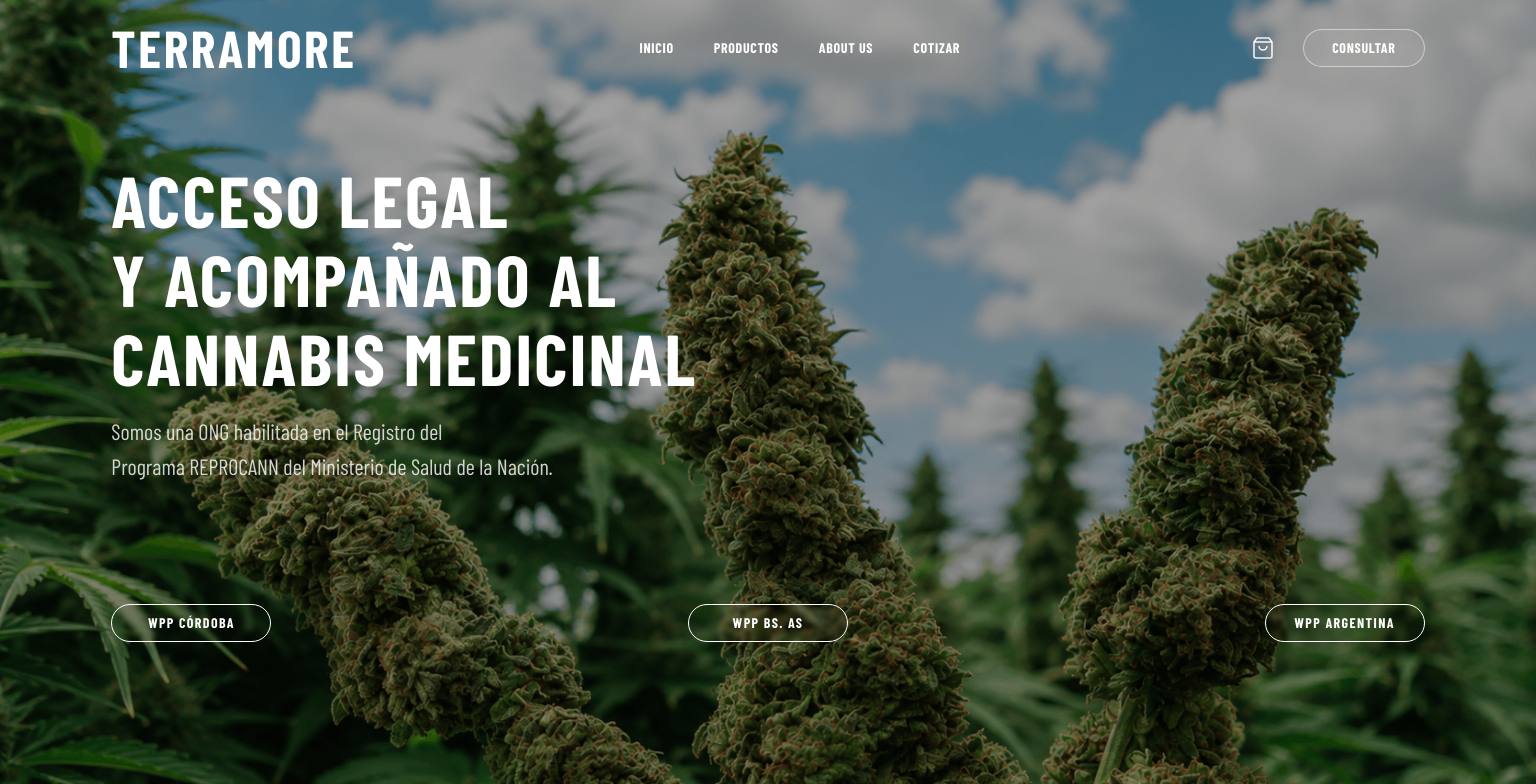
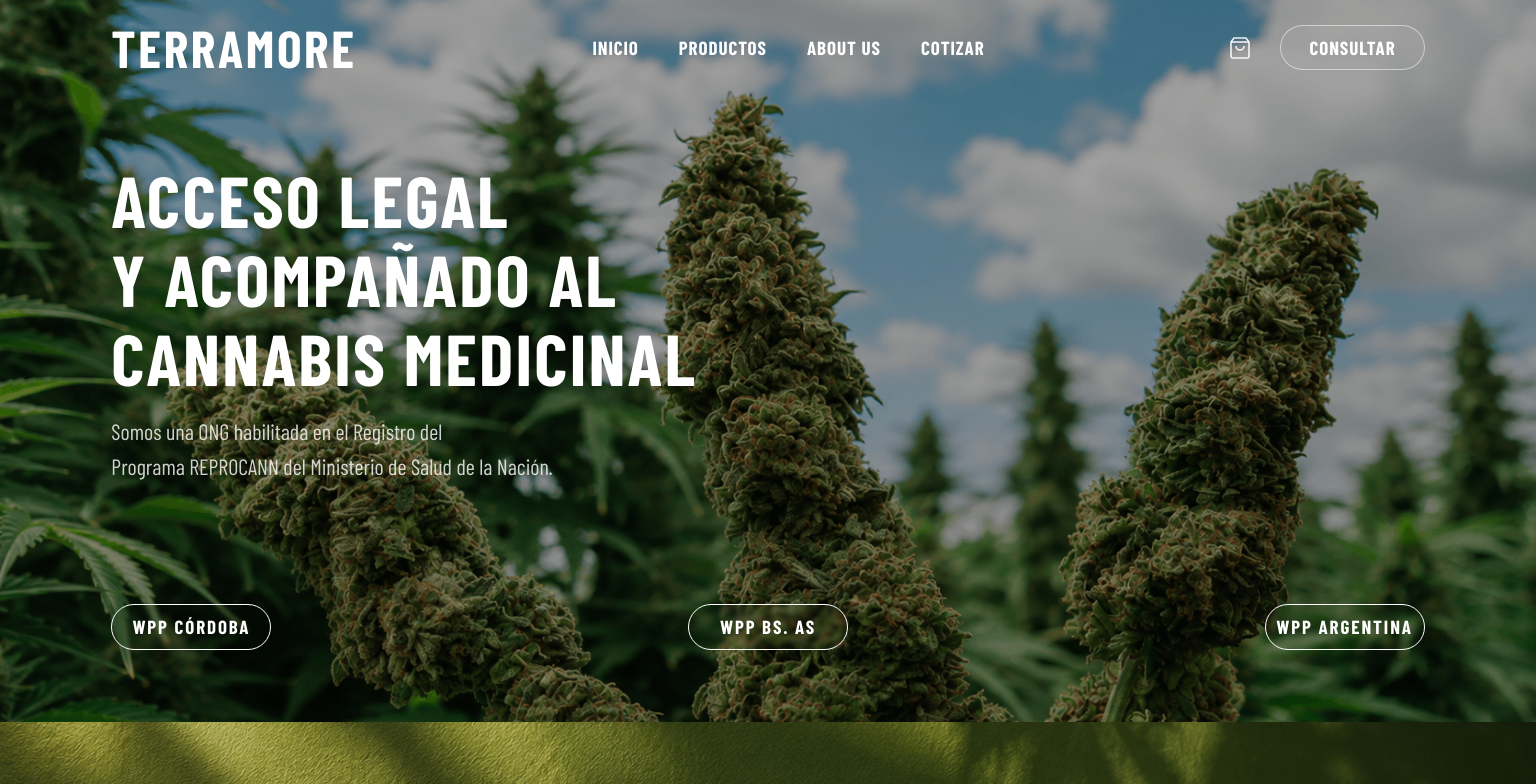
Before and after one commit to kashanali-dev/Terra-More, a Next.js app: page / in a window 1536 px wide. Shown: the top 784 px of the page. Built offline with nearby package versions, Linux system fonts and the light colour scheme; a web font is replaced by a local one.

Commit message:
kashan-kerd do

```diff
--- a/src/Components/HeroSection.jsx
+++ b/src/Components/HeroSection.jsx
@@ -22,7 +22,7 @@ export default function HeroSection() {
     <section
       id="inicio"
       suppressHydrationWarning={true}
-      className="relative min-h-fit lg:min-h-screen w-full flex flex-col py-16 bg-[#0c150b] select-none overflow-hidden"
+      className="relative min-h-fit lg:min-h-[70vh] w-full flex flex-col py-16 bg-[#0c150b] select-none overflow-hidden"
     >
       {/* Background Image Optimization using Next.js Image Component */}
       <Image
--- a/src/app/globals.css
+++ b/src/app/globals.css
@@ -18,7 +18,14 @@
   --text-h2-size: clamp(1.75rem, 1.1rem + 1.6vw, 3.75rem);
   --text-h3-size: clamp(1.25rem, 1.05rem + 0.7vw, 2rem);
   --text-body-size: clamp(1rem, 0.9rem + 0.35vw, 1.375rem);
-  --text-label-size: clamp(0.75rem, 0.68rem + 0.2vw, 1rem);
+  --text-label-size: clamp(0.8rem, 0.7rem + 0.25vw, 1.125rem);
+
+  /* Tailwind's static text utilities are also made fluid so buttons,
+     prices, card text, badges etc. scale up on big screens too */
+  --text-xs-size: clamp(0.75rem, 0.65rem + 0.25vw, 1.125rem);
+  --text-sm-size: clamp(0.875rem, 0.75rem + 0.3vw, 1.375rem);
+  --text-base-size: var(--text-body-size);
+  --text-lg-size: clamp(1.125rem, 0.9rem + 0.4vw, 1.75rem);
 }
 
 /* Very large screens (TV / big LCD): keep scaling fonts up so text is
@@ -29,7 +36,10 @@
     --text-h2-size: clamp(3.25rem, 1.2rem + 1.8vw, 5.5rem);
     --text-h3-size: clamp(1.9rem, 1.1rem + 0.7vw, 3rem);
     --text-body-size: clamp(1.375rem, 1rem + 0.4vw, 1.75rem);
-    --text-label-size: clamp(1rem, 0.75rem + 0.25vw, 1.375rem);
+    --text-label-size: clamp(1rem, 0.8rem + 0.25vw, 1.375rem);
+    --text-xs-size: clamp(0.9375rem, 0.75rem + 0.25vw, 1.375rem);
+    --text-sm-size: clamp(1.125rem, 0.9rem + 0.3vw, 1.5rem);
+    --text-lg-size: clamp(1.5rem, 1.2rem + 0.4vw, 2.25rem);
   }
 }
 
@@ -55,6 +65,12 @@
   --text-body--line-height: 1.6;
   --text-label: var(--text-label-size);
   --text-label--line-height: 1.4;
+
+  /* Fluid overrides for Tailwind's static text utilities */
+  --text-xs: var(--text-xs-size);
+  --text-sm: var(--text-sm-size);
+  --text-base: var(--text-base-size);
+  --text-lg: var(--text-lg-size);
 }
 
 @media (prefers-color-scheme: dark) {
```
